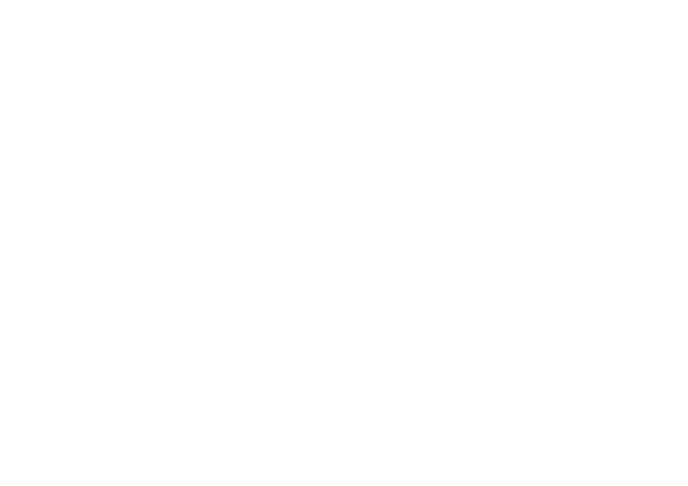
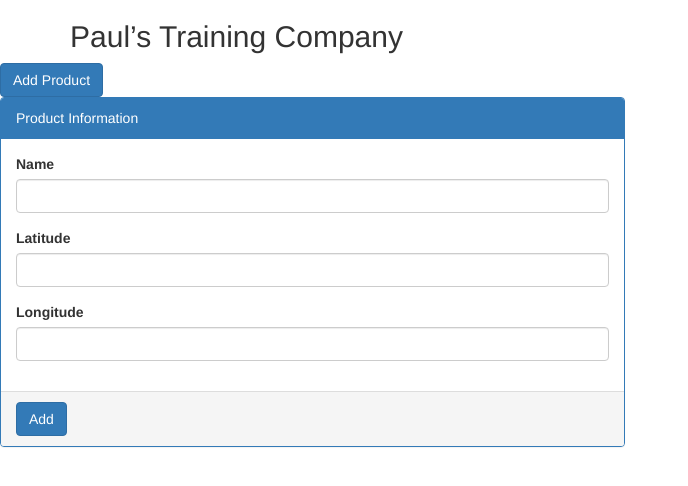
Before and after one commit to saitoreeper/CaptureCustomers, a plain HTML site: page CaptureCustomers.Web/Pages/AddCustomer.html in a window 1280 px wide. Shown: the whole page, without its empty margins (0-688 px from the left). Drawn offline with Linux system fonts and the light colour scheme.

Commit message:
Customers List to Contacts List navigation as well as basic template data for add customer and addclient to modify

```diff
--- a/CaptureCustomers.Web/Pages/AddCustomer.html
+++ b/CaptureCustomers.Web/Pages/AddCustomer.html
@@ -1,10 +1,67 @@
 <!DOCTYPE html>
 <html>
 <head>
-    <title></title>
-	<meta charset="utf-8" />
+    <title>View contacts</title>
+    <meta charset="utf-8" />
+    <link href="../Content/bootstrap.min.css" rel="stylesheet" />
 </head>
 <body>
+    <div class="container">
+        <div class="row">
+            <div class="col-sm-6">
+                <h2>Paul’s Training Company</h2>
+            </div>
+        </div>
+    </div>
+    <div class="row">
+        <div class="col-sm-6">
+            <button type="button" id="addButton"
+                    class="btn btn-primary"
+                    onclick="addClick();">
+                Add Product
+            </button>
+        </div>
+    </div>
 
+    <div class="row">
+        <div class="col-sm-6">
+            <div class="panel panel-primary">
+                <div class="panel-heading">
+                    Product Information
+                </div>
+                <div class="panel-body">
+                    <div class="form-group">
+                        <label for="name">Name</label>
+                        <input type="text" id="name"
+                               class="form-control" />
+                    </div>
+                    <div class="form-group">
+                        <label for="latitude">Latitude</label>
+                        <input type="text" id="latitude" class="form-control" />
+                    </div>
+                    <div class="form-group">
+                        <label for="longitude">Longitude</label>
+                        <input type="text" id="longitude" class="form-control" />
+                    </div>
+                </div>
+                <div class="panel-footer">
+                    <div class="row">
+                        <div class="col-xs-12">
+                            <button type="button" id="updateButton"
+                                    class="btn btn-primary"
+                                    onclick="updateClick();">
+                                Add
+                            </button>
+                        </div>
+                    </div>
+                </div>
+            </div>
+        </div>
+    </div>
+
+    <footer>
+        <script src="../scripts/jquery-1.9.1.min.js"></script>
+        <script src="../scripts/bootstrap.min.js"></script>
+    </footer>
 </body>
 </html>
```
Also changed, not shown: CaptureCustomers.Web/Pages/AddContacts.html (+59 -2 lines), CaptureCustomers.Web/Pages/Index.html (+2 -0 lines), CaptureCustomers.Web/Pages/ViewContacts.html (+9 -47 lines).
